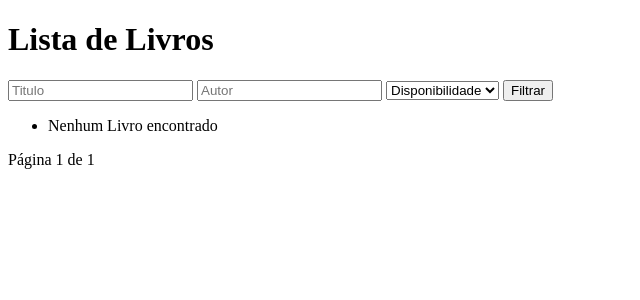
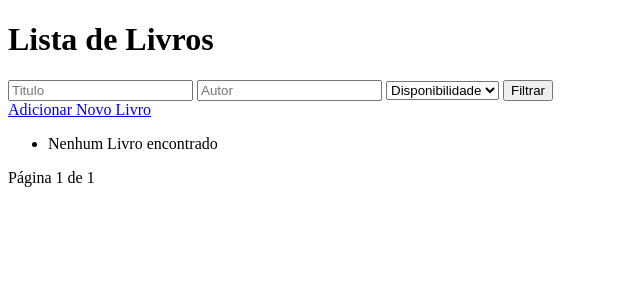
Before and after one commit to douglasinforj/sistema_biblioteca, a Django app: page /livros/ in a window 1280 px wide. Shown: the top 300 px of the page, without its empty margins (0-640 px from the left). Run offline with Django 5.2, Linux system fonts and the light colour scheme; data that the repository does not hold is empty.

Commit message:
Adicionado botão adicionar livro

```diff
--- a/core/templates/core/livros_list.html
+++ b/core/templates/core/livros_list.html
@@ -8,6 +8,7 @@
 <body>
 
     <h1>Lista de Livros</h1>
+
     <form method="get">
         <input type="text" name="titulo" placeholder="Titulo" value="{{ request.GET.titulo}}" >
         <input type="text" name="autor" placeholder="Autor" value="{{ request.GET.autor }}" >
@@ -18,6 +19,8 @@
         </select>
         <button type="submit">Filtrar</button>
     </form>
+
+    <a href="{% url 'livro_create' %}" class="btn btn-primary">Adicionar Novo Livro</a>
 
     <!--Listando Livros-->
     <ul>
```
